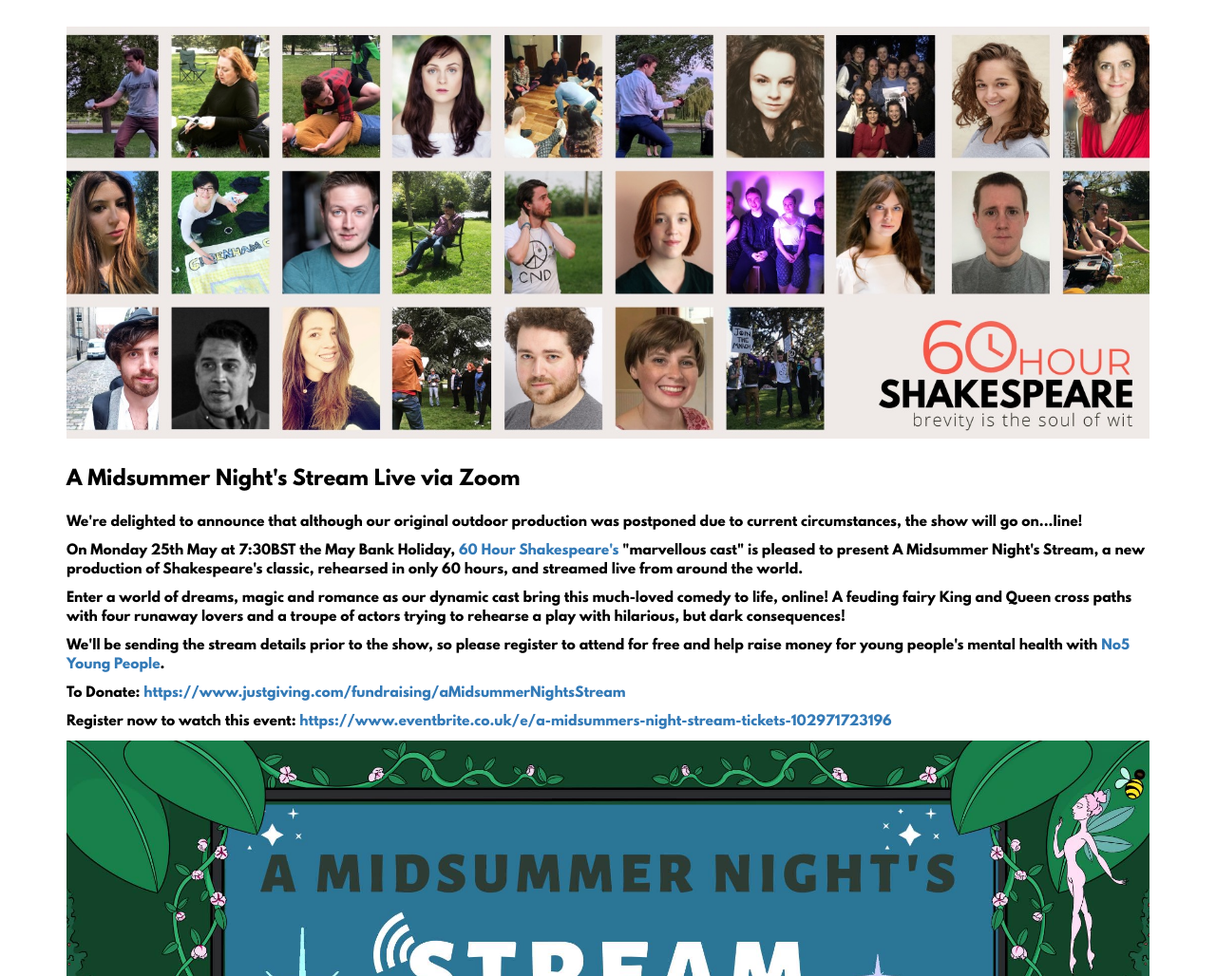
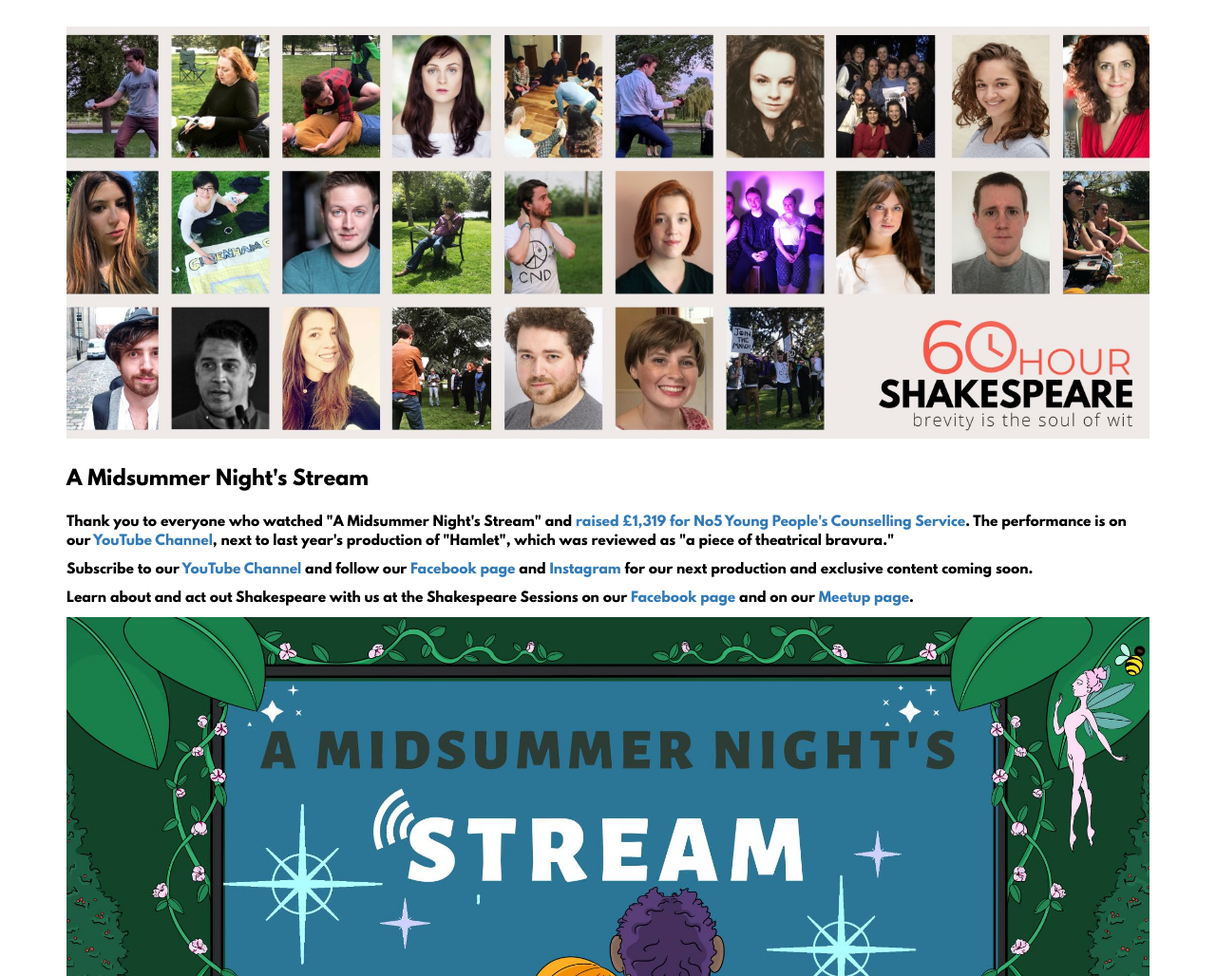
Before and after one commit to shanedonnelly1/60hours, a website: page index.html in a window 1280 px wide. Shown: the part 72-1100 px from the top of the page at 95% size. Drawn offline with nearby package versions, Linux system fonts and the light colour scheme.

Commit message:
Updated the website post production of A Midsummer Night's Stream.

```diff
--- a/index.html
+++ b/index.html
@@ -73,18 +73,13 @@
         <div class="page-header">
             <img class="img-responsive center-block" src="images/60_hour_shakespeare_cover.jpg"/>
         </div>
-        <p class="lead">A Midsummer Night&apos;s Stream Live via Zoom</p>
-        <p>We&apos;re delighted to announce that although our original outdoor production was postponed due to current circumstances, the show will go on...line!</p>
+        <p class="lead">A Midsummer Night&apos;s Stream</p>
 
-        <p>On Monday 25th May at 7:30BST the May Bank Holiday, <a href="https://www.facebook.com/60HourShakespeare/" target="_blank">60 Hour Shakespeare&apos;s</a> &quot;marvellous cast&quot; is pleased to present A Midsummer Night&apos;s Stream, a new production of Shakespeare&apos;s classic, rehearsed in only 60 hours, and streamed live from around the world.</p>
+        <p>Thank you to everyone who watched &quot;A Midsummer Night&apos;s Stream&quot; and <a href="https://www.justgiving.com/fundraising/aMidsummerNightsStream" target="_blank">raised &pound;1,319 for No5 Young People&apos;s Counselling Service</a>. The performance is on our <a href="https://www.youtube.com/channel/UC43EjW6b6KNGAsKSf-sZYUg" target="_blank" title="Our YouTube Channel">YouTube Channel</a>, next to last year&apos;s production of &quot;Hamlet&quot;, which was reviewed as &quot;a piece of theatrical bravura.&quot;</p>
 
-        <p>Enter a world of dreams, magic and romance as our dynamic cast bring this much-loved comedy to life, online! A feuding fairy King and Queen cross paths with four runaway lovers and a troupe of actors trying to rehearse a play with hilarious, but dark consequences!</p>
+        <p>Subscribe to our <a href="https://www.youtube.com/channel/UC43EjW6b6KNGAsKSf-sZYUg" target="_blank" title="Our YouTube Channel">YouTube Channel</a> and follow our <a href="https://www.facebook.com/60HourShakespeare/" target="_blank">Facebook page</a> and <a href="https://www.instagram.com/60hourshakespeare/" target="_blank" title="Our Instagram Feed">Instagram</a> for our next production and exclusive content coming soon.</p>
 
-        <p>We&apos;ll be sending the stream details prior to the show, so please register to attend for free and help raise money for young people&apos;s mental health with <a href="https://www.facebook.com/no5youngpeople/" target="_blank">No5 Young People</a>.</p>
-
-        <p>To Donate: <a href="https://www.justgiving.com/fundraising/aMidsummerNightsStream" target="_blank">https://www.justgiving.com/fundraising/aMidsummerNightsStream</a></p>
-
-        <p>Register now to watch this event: <a href="https://www.eventbrite.co.uk/e/a-midsummers-night-stream-tickets-102971723196" target="_blank">https://www.eventbrite.co.uk/e/a-midsummers-night-stream-tickets-102971723196</a></p>
+        <p>Learn about and act out Shakespeare with us at the Shakespeare Sessions on our <a href="https://www.facebook.com/60HourShakespeare/" target="_blank">Facebook page</a> and on our <a href="https://www.meetup.com/the-Shakespeare-sessions" target="_blank" title="">Meetup page</a>.</p>
 
         <p><img class="img-responsive center-block" src="images/midsummer_nights_stream_with_detail.jpg"/></p>
     </div>
```
